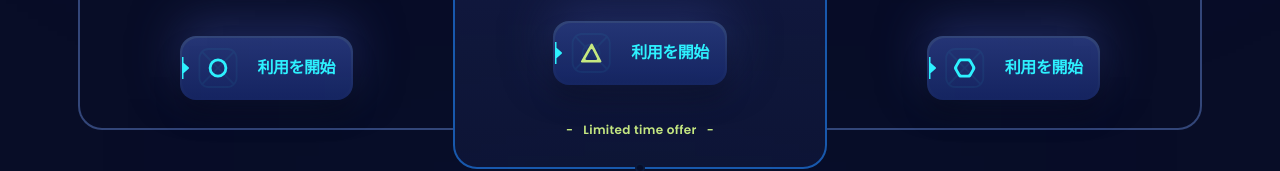
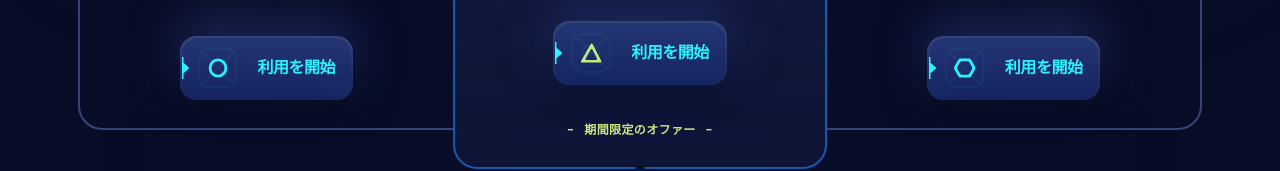
Before and after one commit to s3xmaxman/xora, a React (Vite) app: page / in a window 1280 px wide. Shown: the part 2860-3031 px from the top of the page. Built offline with nearby package versions, Linux system fonts and the light colour scheme.

Commit message:
update Pricing.jsx

```diff
--- a/src/sections/Pricing.jsx
+++ b/src/sections/Pricing.jsx
@@ -152,7 +152,7 @@ const Pricing = () => {
 
                 {index === 1 && (
                   <p className="small-compact mt-9 text-center text-p3 before:mx-2.5 before:content-['-'] after:mx-2.5 after:content-['-']">
-                    Limited time offer
+                    期間限定のオファー
                   </p>
                 )}
               </div>
```
